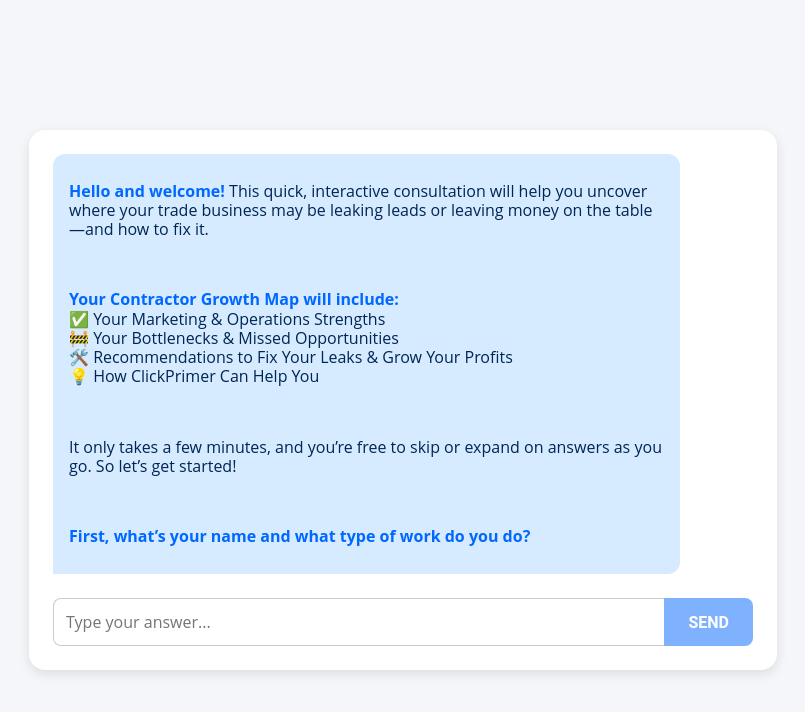
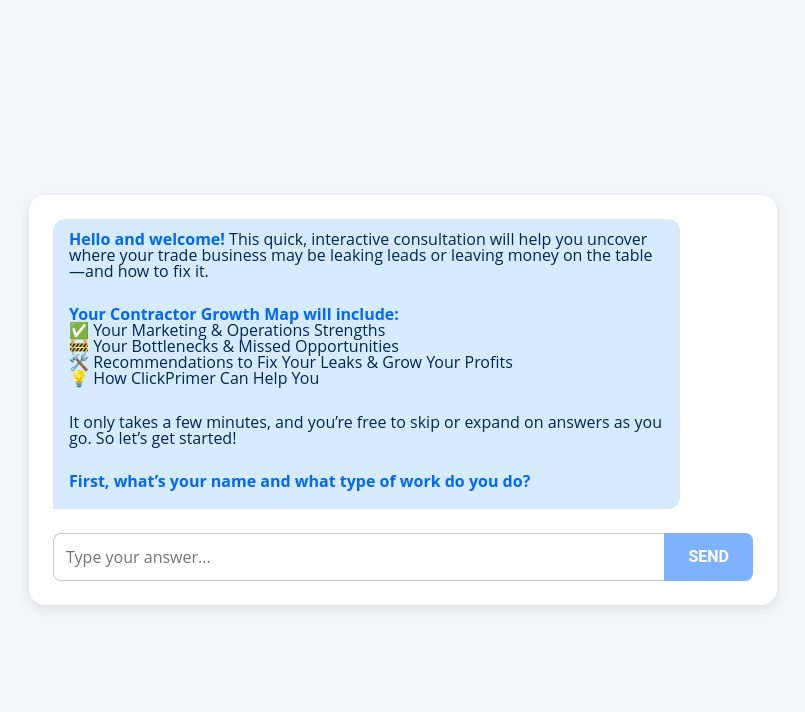
Before and after one commit to clickprimer/contractor-growth-map, a Next.js app: page / in a window 1280 px wide. Shown: the top 712 px of the page, without its empty margins (237-1042 px from the left). Built offline with nearby package versions, Linux system fonts and the light colour scheme.

Commit message:
Update globals.css

```diff
--- a/styles/globals.css
+++ b/styles/globals.css
@@ -57,15 +57,21 @@ body {
   font-family: 'Open Sans', sans-serif;
 }
 
+.chat-message p {
+  margin: 0 0 0.5em 0; /* tighten paragraphs inside Markdown */
+  line-height: 1;
+}
+
 .chat-message ul {
-  margin: 0.5em 0;
+  margin: 0.3em 0;
   padding-left: 1.2em;
-  line-height: 1.2; /* tighter spacing */
+  line-height: 1.2;
 }
 
 .chat-message li {
-  margin-bottom: 4px; /* reduce space between items */
+  margin-bottom: 0.25em;
 }
+
 
 
 .chat-input {
```
